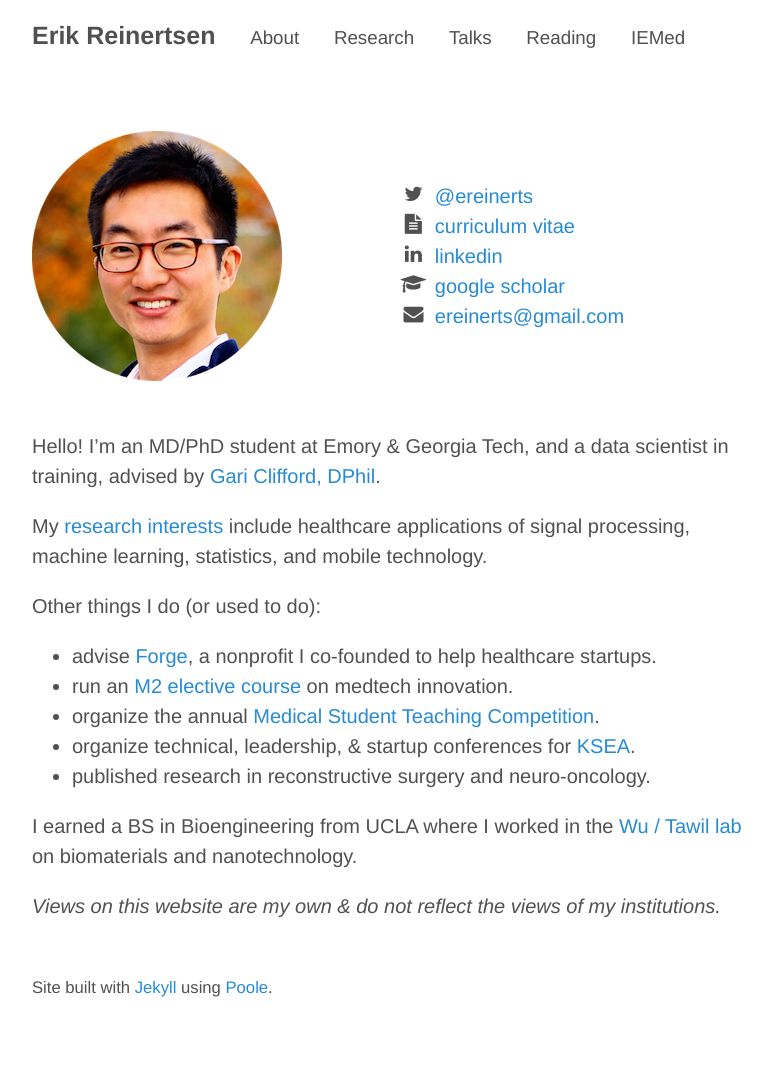
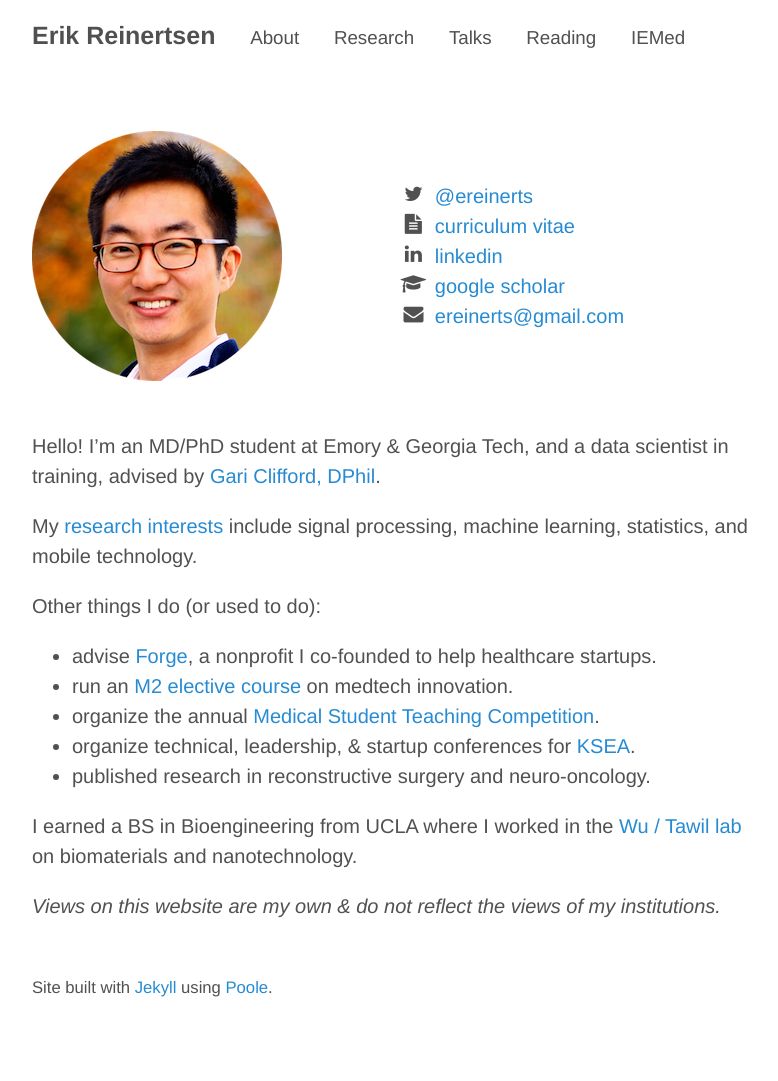
Before and after one commit to erikr/erikr.github.io, a Jekyll site: the page built from about.md, in a window 1280 px wide. Shown: the whole page, without its empty margins (248-1026 px from the left). Built offline with Jekyll 4.4.1, drawn with Linux system fonts in a browser that asks for light colours; nearby versions of some CDN libraries.

Commit message:
revised about me

```diff
--- a/about.md
+++ b/about.md
@@ -21,7 +21,7 @@ title: ""
 
 Hello! I'm an MD/PhD student at Emory & Georgia Tech, and a data scientist in training, advised by [Gari Clifford, DPhil](http://gdclifford.info/gari).
 
-My [research interests](http://erikreinertsen.com/research) include healthcare applications of signal processing, machine learning, statistics, and mobile technology.
+My [research interests](http://erikreinertsen.com/research) include signal processing, machine learning, statistics, and mobile technology.
 
 Other things I do (or used to do):
 
```
